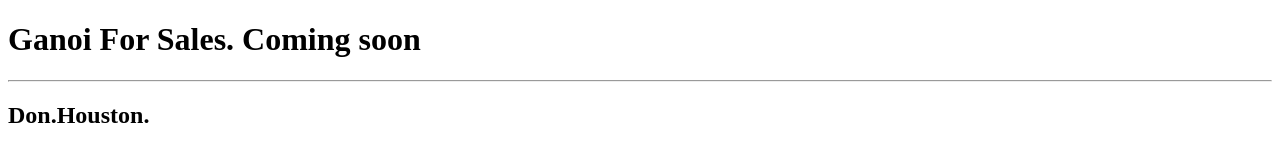
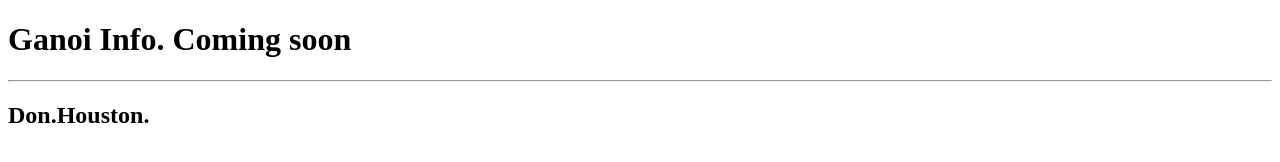
Before and after one commit to ganoi/don.houston, a plain HTML site: page index.html in a window 1280 px wide. Drawn offline with Linux system fonts and the light colour scheme.

Commit message:
Update index.html

```diff
--- a/index.html
+++ b/index.html
@@ -8,7 +8,7 @@
 
 <div class="container">
 
-  <h1>Ganoi For Sales. Coming soon</h1><hr>
+  <h1>Ganoi Info. Coming soon</h1><hr>
   <h2>Don.Houston.</h2>
 </div>
 
```
